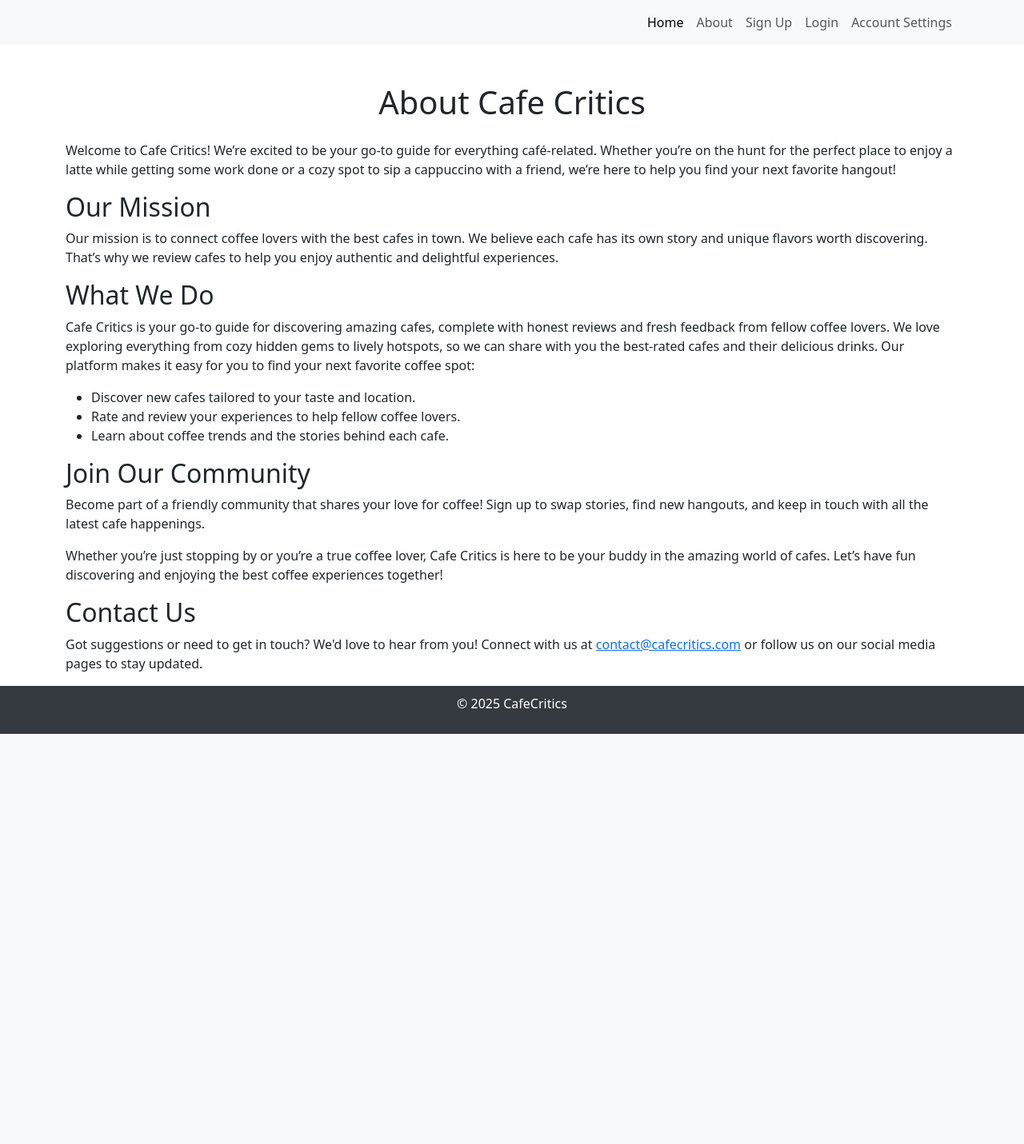
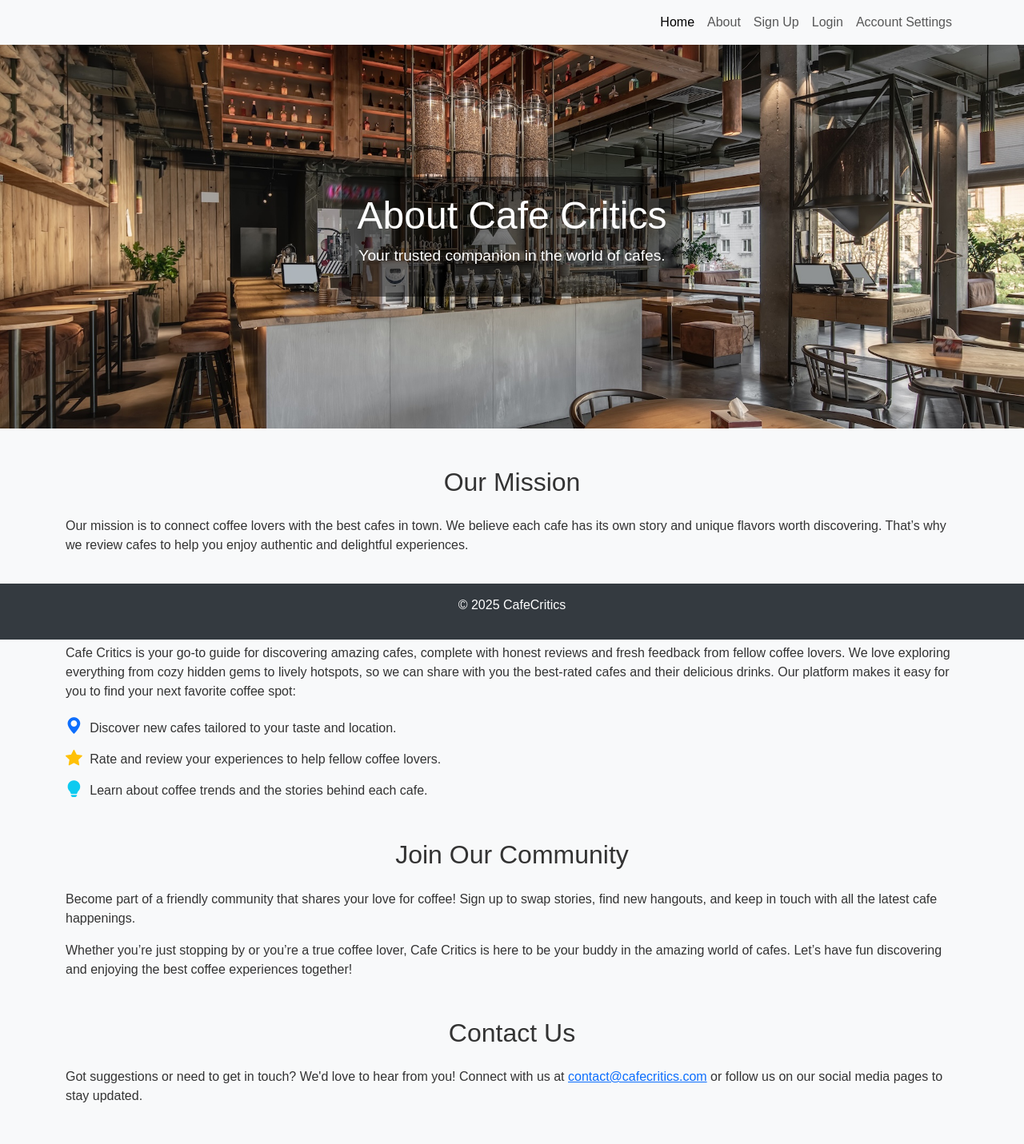
Before and after one commit to Martin-Gubala/WAD2-8C, a Django app: page /about/ in a window 1280 px wide. Shown: the whole page at 80% size. Before the commit the page ends 918 px from the top, so only its background shows below. Run offline with Django 3.2, Linux system fonts and the light colour scheme.

Commit message:
Added more css

```diff
--- a/WAD2-8C/WAD2_Project/cafeCritics/static/css/style.css
+++ b/WAD2-8C/WAD2_Project/cafeCritics/static/css/style.css
@@ -1,23 +1,113 @@
-/* Make sure the page fills the full height */
-html, body {
-    height: 100%;
-    margin: 0;
-    display: flex;
-    flex-direction: column;
+body {
+    font-family: 'Arial', sans-serif;
+    background-color: #f8f9fa;
+    color: #333;
 }
 
-/* Make main take up available space */
-main {
-    flex: 1;
+.navbar {
+    box-shadow: 0 4px 6px rgba(0, 0, 0, 0.1);
 }
 
-/* Properly styled footer at the bottom */
+.hero {
+    text-align: center;
+    padding: 50px 20px;
+    background-color: #fff;
+}
+
+.btn-primary {
+    background-color: #007bff;
+    border-color: #007bff;
+    transition: 0.3s;
+}
+
+.btn-primary:hover {
+    background-color: #0056b3;
+    border-color: #004085;
+}
+
 footer {
     background-color: #343a40;
     color: white;
     text-align: center;
-    padding: 10px 15px;
+    padding: 15px 0;
     width: 100%;
-    position: relative;
+    position: fixed;
     bottom: 0;
 }
+
+.card {
+    border-radius: 10px;
+    transition: transform 0.2s ease-in-out;
+}
+
+.card:hover {
+    transform: scale(1.02);
+}
+
+.row {
+    display: flex;
+    justify-content: center;
+    gap: 20px;
+}
+
+.list-group-item {
+    font-size: 18px;
+    font-weight: bold;
+    background-color: #fff;
+    border: 1px solid #ddd;
+    text-align: center;
+}
+
+h1, h2, h3 {
+    text-align: center;
+}
+
+
+.login-form, .signup-form {
+    max-width: 400px;
+    margin: 0 auto;
+    background: #f9f9f9;
+    padding: 20px;
+    border-radius: 10px;
+    box-shadow: 0px 4px 8px rgba(0, 0, 0, 0.1);
+}
+
+.login-form label, .signup-form label {
+    font-weight: bold;
+}
+
+.login-form input, .signup-form input {
+    margin-bottom: 10px;
+}
+
+.btn {
+    margin-top: 10px;
+}
+
+.hero {
+    background: url("/static/images/coffee-hero.jpeg") no-repeat center center;
+    background-size: cover;
+    height: 60vh;
+    position: relative;
+}
+
+.hero-content {
+    color: white;
+    background-color: rgba(0, 0, 0, 0.5);
+    padding: 20px;
+    border-radius: 10px;
+}
+
+.hero h1 {
+    font-size: 3rem;
+    margin-bottom: 0.5rem;
+}
+
+.hero p.lead {
+    font-size: 1.2rem;
+}
+
+.bi {
+    font-size: 1.3rem;
+    margin-right: 5px;
+}
--- a/WAD2-8C/templates/about.html
+++ b/WAD2-8C/templates/about.html
@@ -3,28 +3,32 @@
 {% block title %}About Us - Cafe Critics{% endblock %}
 
 {% block content %}
-<div class="container mt-5">
-    <h1 class="text-center mb-4">About Cafe Critics</h1>
-    <p>Welcome to Cafe Critics! We’re excited to be your go-to guide for everything café-related. Whether you’re on the hunt for the perfect place to enjoy a latte while getting some work done or a cozy spot to sip a cappuccino with a friend, we’re here to help you find your next favorite hangout!</p>
+<!-- Hero Section -->
+<div class="hero d-flex align-items-center justify-content-center text-center">
+    <div class="hero-content">
+        <h1>About Cafe Critics</h1>
+        <p class="lead">Your trusted companion in the world of cafes.</p>
+    </div>
+</div>
 
-    <h2>Our Mission</h2>
+<!-- Main About Content -->
+<div class="container my-5">
+    <h2 class="text-center mb-4">Our Mission</h2>
     <p>Our mission is to connect coffee lovers with the best cafes in town. We believe each cafe has its own story and unique flavors worth discovering. That’s why we review cafes to help you enjoy authentic and delightful experiences.</p>
 
-    <h2>What We Do</h2>
+    <h2 class="text-center mt-5 mb-4">What We Do</h2>
     <p>Cafe Critics is your go-to guide for discovering amazing cafes, complete with honest reviews and fresh feedback from fellow coffee lovers. We love exploring everything from cozy hidden gems to lively hotspots, so we can share with you the best-rated cafes and their delicious drinks. Our platform makes it easy for you to find your next favorite coffee spot:</p>
-
-    <ul>
-        <li>Discover new cafes tailored to your taste and location.</li>
-        <li>Rate and review your experiences to help fellow coffee lovers.</li>
-        <li>Learn about coffee trends and the stories behind each cafe.</li>
+    <ul class="list-unstyled">
+        <li class="mb-2"><i class="bi bi-geo-alt-fill text-primary"></i> Discover new cafes tailored to your taste and location.</li>
+        <li class="mb-2"><i class="bi bi-star-fill text-warning"></i> Rate and review your experiences to help fellow coffee lovers.</li>
+        <li class="mb-2"><i class="bi bi-lightbulb-fill text-info"></i> Learn about coffee trends and the stories behind each cafe.</li>
     </ul>
 
-    <h2>Join Our Community</h2>
+    <h2 class="text-center mt-5 mb-4">Join Our Community</h2>
     <p>Become part of a friendly community that shares your love for coffee! Sign up to swap stories, find new hangouts, and keep in touch with all the latest cafe happenings.</p>
-
     <p>Whether you’re just stopping by or you’re a true coffee lover, Cafe Critics is here to be your buddy in the amazing world of cafes. Let’s have fun discovering and enjoying the best coffee experiences together!</p>
 
-    <h2>Contact Us</h2>
+    <h2 class="text-center mt-5 mb-4">Contact Us</h2>
     <p>Got suggestions or need to get in touch? We'd love to hear from you! Connect with us at <a href="mailto:contact@cafecritics.com">contact@cafecritics.com</a> or follow us on our social media pages to stay updated.</p>
 </div>
 {% endblock %}
--- a/WAD2-8C/templates/registration/base_generic.html
+++ b/WAD2-8C/templates/registration/base_generic.html
@@ -6,6 +6,7 @@
     <meta name="viewport" content="width=device-width, initial-scale=1.0">
     <title>{% block title %}Default Title{% endblock %}</title>
     <link rel="stylesheet" href="https://cdn.jsdelivr.net/npm/bootstrap@5.3.0/dist/css/bootstrap.min.css">
+    <link rel="stylesheet" href="https://cdn.jsdelivr.net/npm/bootstrap-icons@1.10.3/font/bootstrap-icons.css">
     <link rel="stylesheet" href="{% static 'css/style.css' %}">
 
 </head>
```
Also changed, not shown: WAD2-8C/templates/registration/home.html (+19 -8 lines), WAD2-8C/templates/registration/login.html (+16 -6 lines), WAD2-8C/templates/registration/signup.html (+26 -7 lines), WAD2-8C/WAD2_Project/cafeCritics/static/css/images/coffee-hero.jpeg (added).
